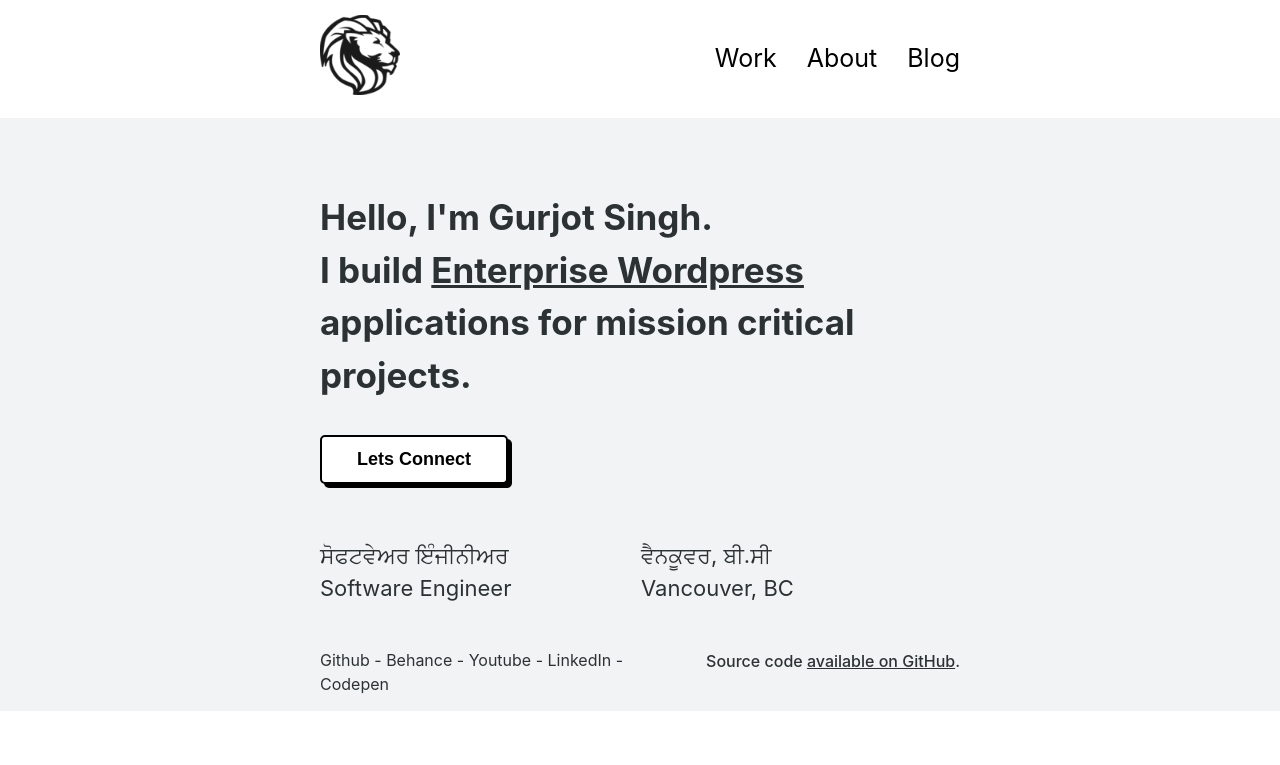
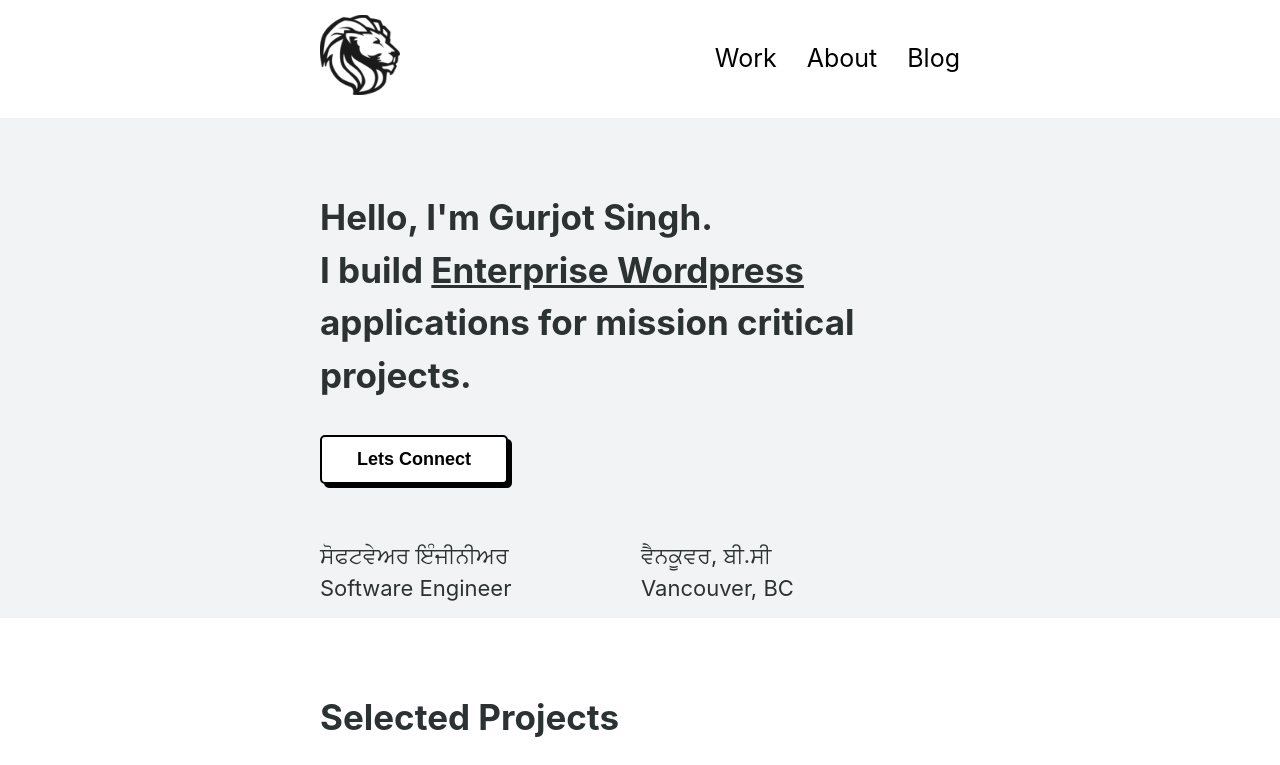
Before and after one commit to gurjotsinghdev/gurjotsinghdev, a Next.js app: page / in a window 1280 px wide. Shown: the top 765 px of the page. Built offline with nearby package versions, Linux system fonts and the light colour scheme.

Commit message:
add featured

```diff
--- a/pages/index.js
+++ b/pages/index.js
@@ -7,7 +7,7 @@ export default function Home() {
     <>
 
     <Hero />
-    {/* <FeaturedProjects /> */}
+    <FeaturedProjects />
     </>
   )
 }
```
